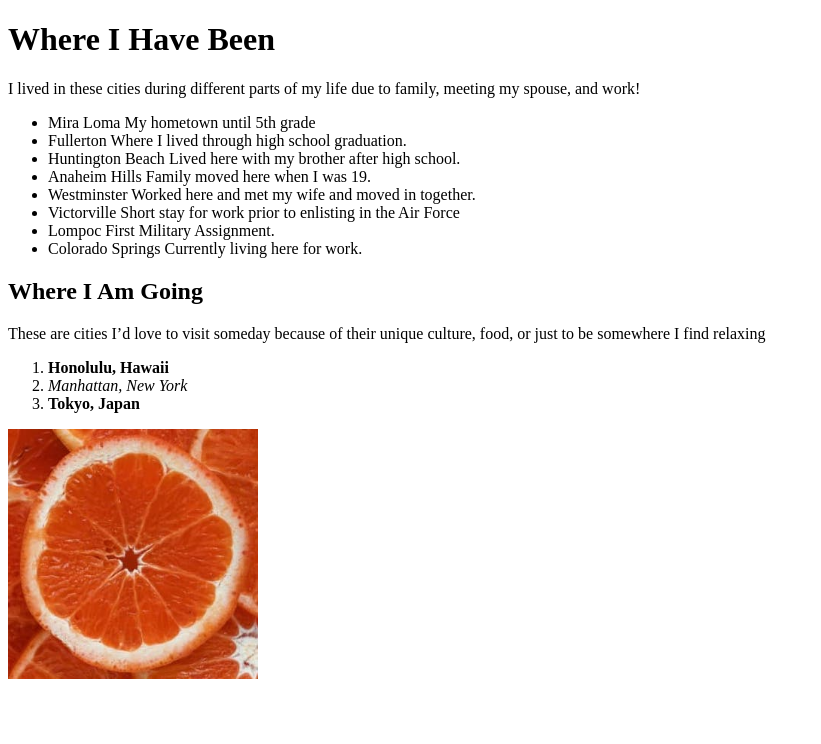
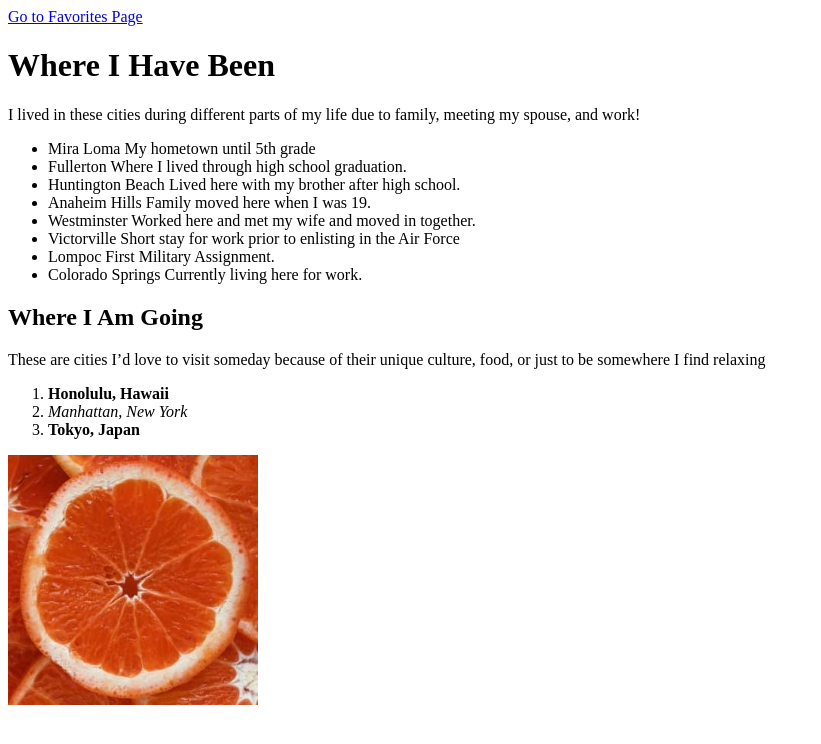
Before and after one commit to zchapman24/html-exercise, a plain HTML site: page index.html in a window 1280 px wide. Shown: the whole page, without its empty margins (0-821 px from the left). Drawn offline with Linux system fonts and the light colour scheme.

```diff
--- a/index.html
+++ b/index.html
@@ -1,3 +1,4 @@
+<a href="favorites.html">Go to Favorites Page</a>
 <!DOCTYPE html>
 <html lang="en">
 <head>
```
Also changed, not shown: cities.html (added).
